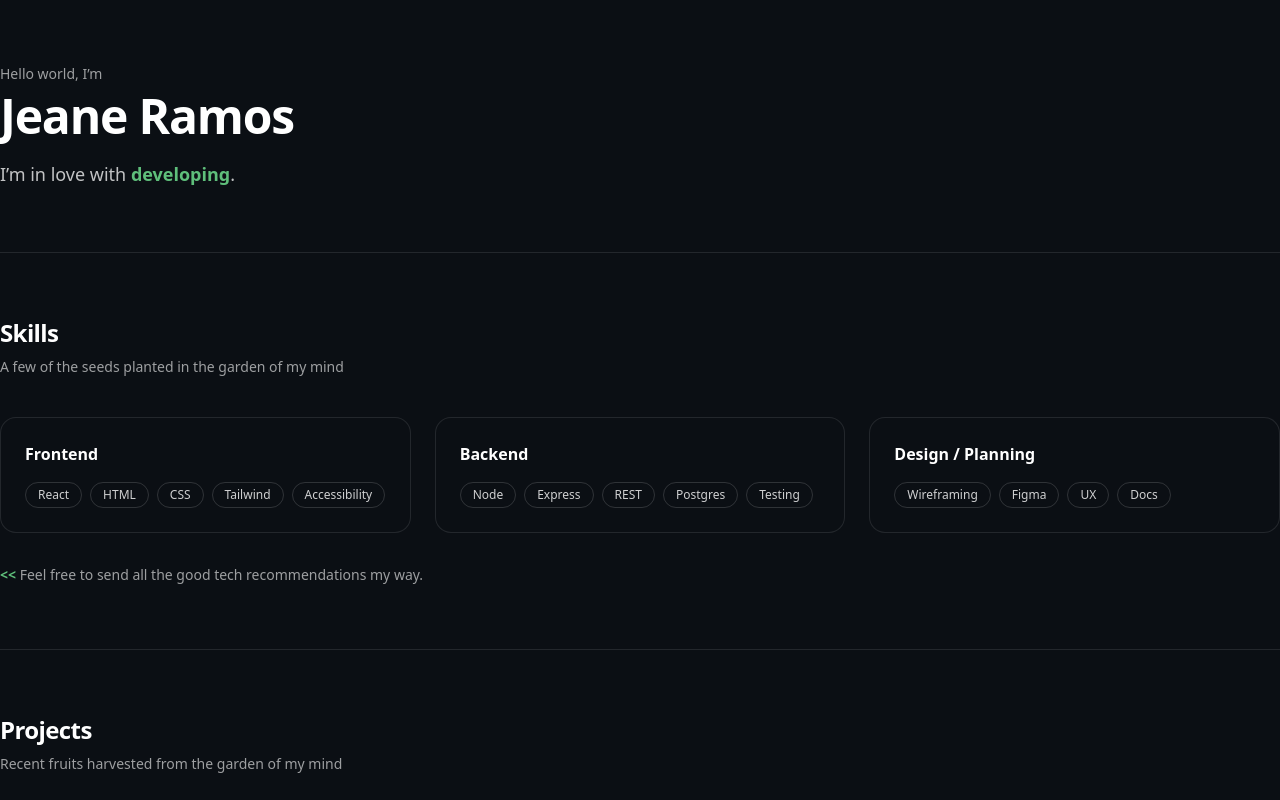
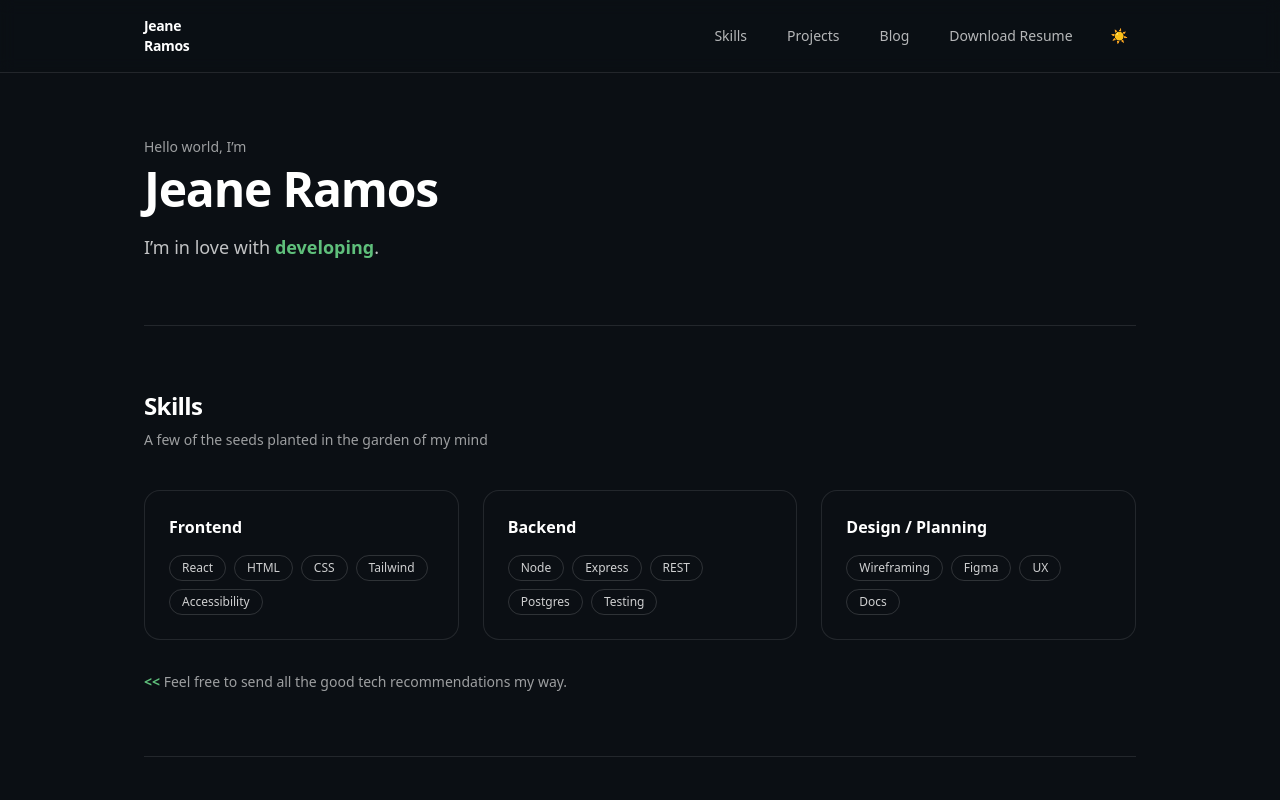
Before and after one commit to jeanbeanie/jeane.dev, a Next.js app: page / in a window 1280 px wide. Shown: the top 800 px of the page. Built offline with nearby package versions, Linux system fonts and the light colour scheme.

Commit message:
add Layout to _app.tsx

```diff
--- a/src/pages/_app.tsx
+++ b/src/pages/_app.tsx
@@ -1,8 +1,12 @@
 // src/pages/_app.tsx
-
 import "@/styles/globals.css";
 import type { AppProps } from "next/app";
+import Layout from "@/components/Layout";
 
 export default function App({ Component, pageProps }: AppProps) {
-  return <Component {...pageProps} />;
+  return (
+    <Layout>
+      <Component {...pageProps} />
+    </Layout>
+  );
 }
```
Also changed, not shown: 1 other file (tests, documents, lock files or other folders).
